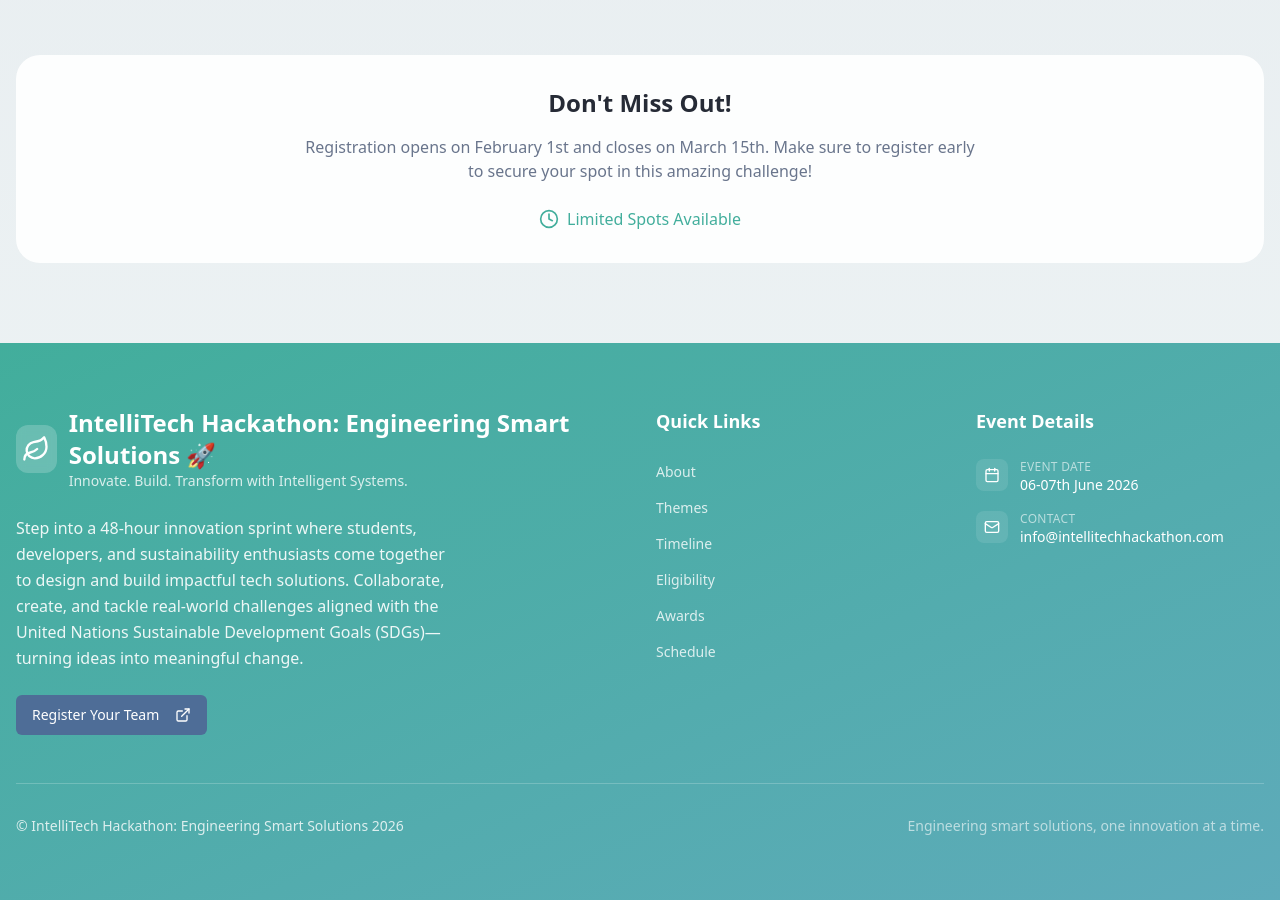
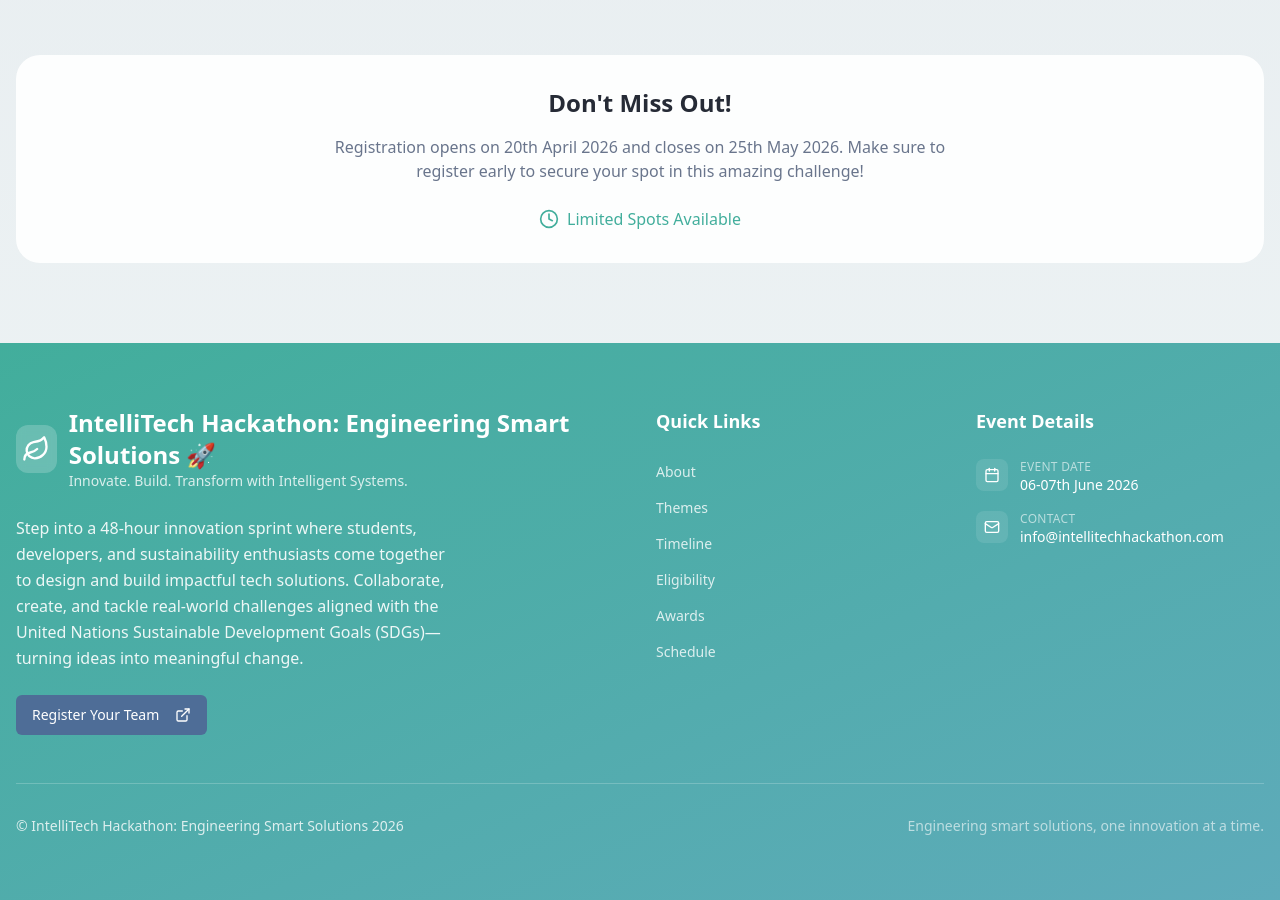
Before and after one commit to techyavii/IntelliTech-Hackathon, a React (Vite) app: page /timeline in a window 1280 px wide. Shown: the part 1040-1940 px from the top of the page. Built offline with nearby package versions, Linux system fonts and the light colour scheme.

Commit message:
date change

```diff
--- a/src/components/Timeline.tsx
+++ b/src/components/Timeline.tsx
@@ -126,7 +126,7 @@ const Timeline = () => {
             Don't Miss Out!
           </h3>
           <p className="text-muted-foreground mb-6 max-w-2xl mx-auto">
-            Registration opens on February 1st and closes on March 15th.
+            Registration opens on 20th April 2026 and closes on 25th May 2026.
             Make sure to register early to secure your spot in this amazing challenge!
           </p>
           <div className="flex flex-col sm:flex-row items-center justify-center gap-4">
```
